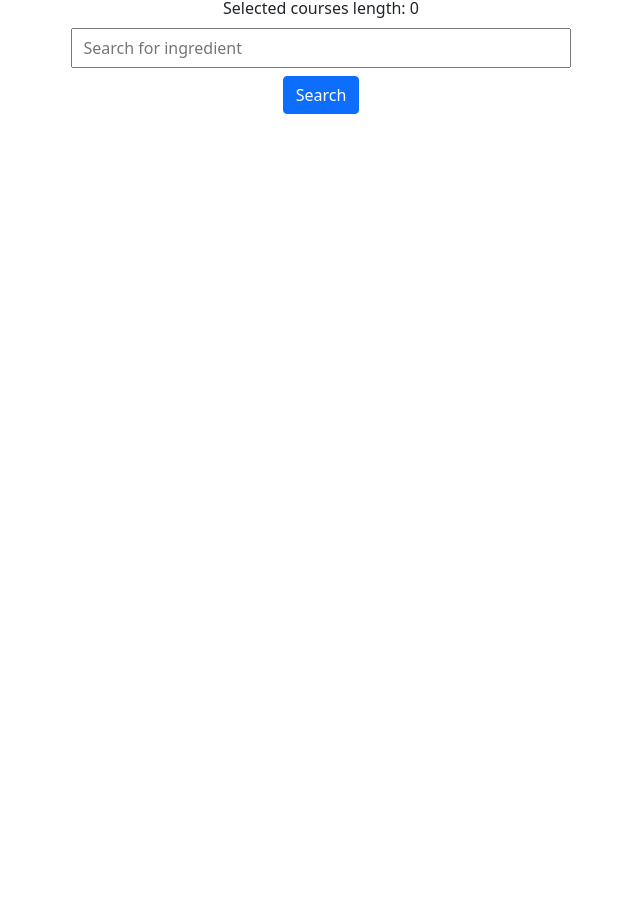
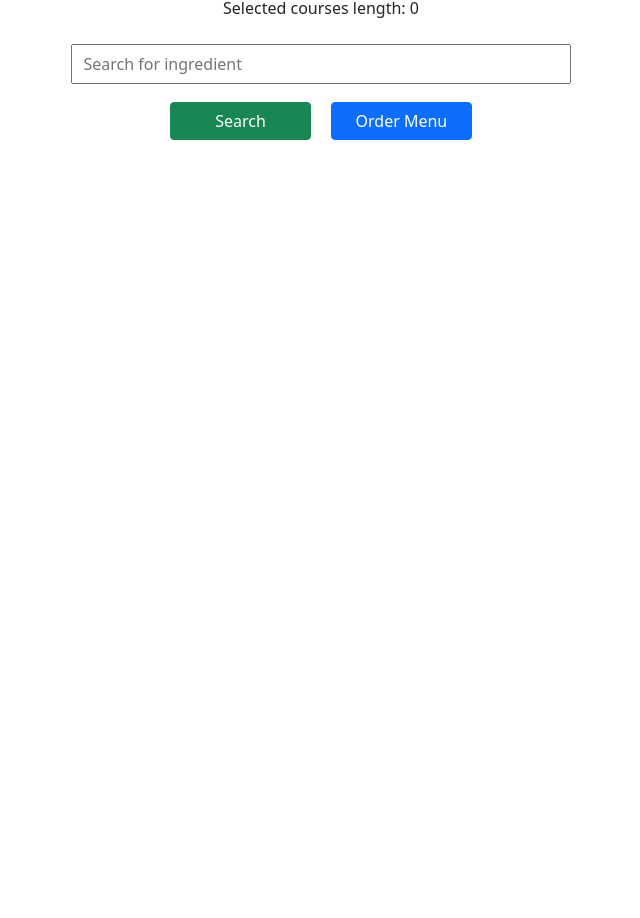
Before and after one commit to FrederikBA/CateringFrontend, a React (Create React App) app: page / in a window 1280 px wide. Shown: the part 56-974 px from the top of the page, without its empty margins (319-959 px from the left). Built offline with nearby package versions, Linux system fonts and the light colour scheme.

Commit message:
error handling on search

```diff
--- a/src/components/Home.js
+++ b/src/components/Home.js
@@ -6,6 +6,8 @@ const Home = () => {
     const [courses, setCourses] = useState([]);
     const [selectedCourses, setSelectedCourses] = useState([]);
     const [ingredient, setIngredient] = useState("");
+    const [statusMessage, setStatusMessage] = useState();
+
     const URL = apiUtils.getUrl()
 
     const menu = { "courses": selectedCourses }
@@ -16,7 +18,14 @@ const Home = () => {
 
     const search = async () => {
         const response = await axios.get(URL + '/recipes/' + ingredient)
-        setCourses(response.data.results)
+        if (response.data.msg === 'No ingredient was found') {
+            setStatusMessage("No ingredient was found")
+        } else if (response.data.results.length === 0) {
+            setStatusMessage("No ingredient was found")
+        } else {
+            setCourses(response.data.results)
+            setStatusMessage("")
+        }
     }
 
     const add = (course) => {
@@ -42,16 +51,15 @@ const Home = () => {
             </div>
             <div>
                 <div className="center">
+                    <p className="errorMessage">{statusMessage}</p>
                     <input onChange={onChange} className="menuSearch" placeholder="Search for ingredient" id="search" />
                     <br></br>
-                    <button onClick={search} className="btn btn-primary">Search</button>
+                    <button onClick={search} className="btn btn-success loginButton">Search</button>
+                    <button onClick={createMenu} className="btn btn-primary loginButton">Order Menu</button>
                 </div>
             </div>
             <div className="courseSection">
                 {courses.map((c) => <div onClick={() => add(c)} key={c.id}><img className="courseImg" src={c.image} alt="" /> <p className="courseInfo">{c.title}</p></div>)}
-            </div>
-            <div className="center">
-                <button onClick={createMenu} className="btn btn-primary">Create Menu</button>
             </div>
         </div>
     )
--- a/src/components/Login.js
+++ b/src/components/Login.js
@@ -32,7 +32,7 @@ const Login = ({ onLogin }) => {
         setLoginCredentials({ ...loginCredentials, [evt.target.id]: evt.target.value })
     }
 
-    const signUp = evt => {
+    const signUp = () => {
         navigate('/register')
     }
 
```
Also changed, not shown: src/components/Order.js (added, +9 -0 lines).
